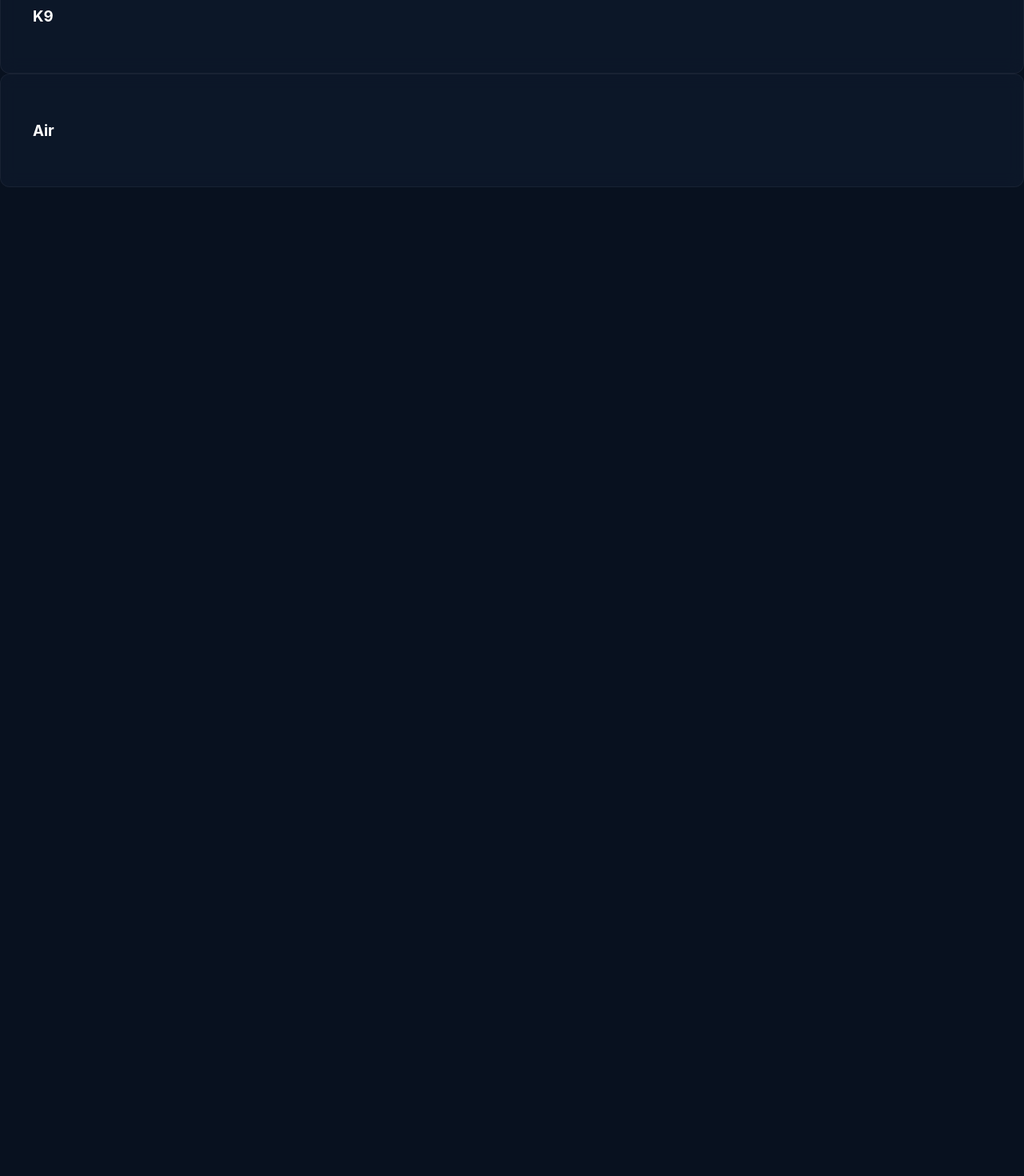
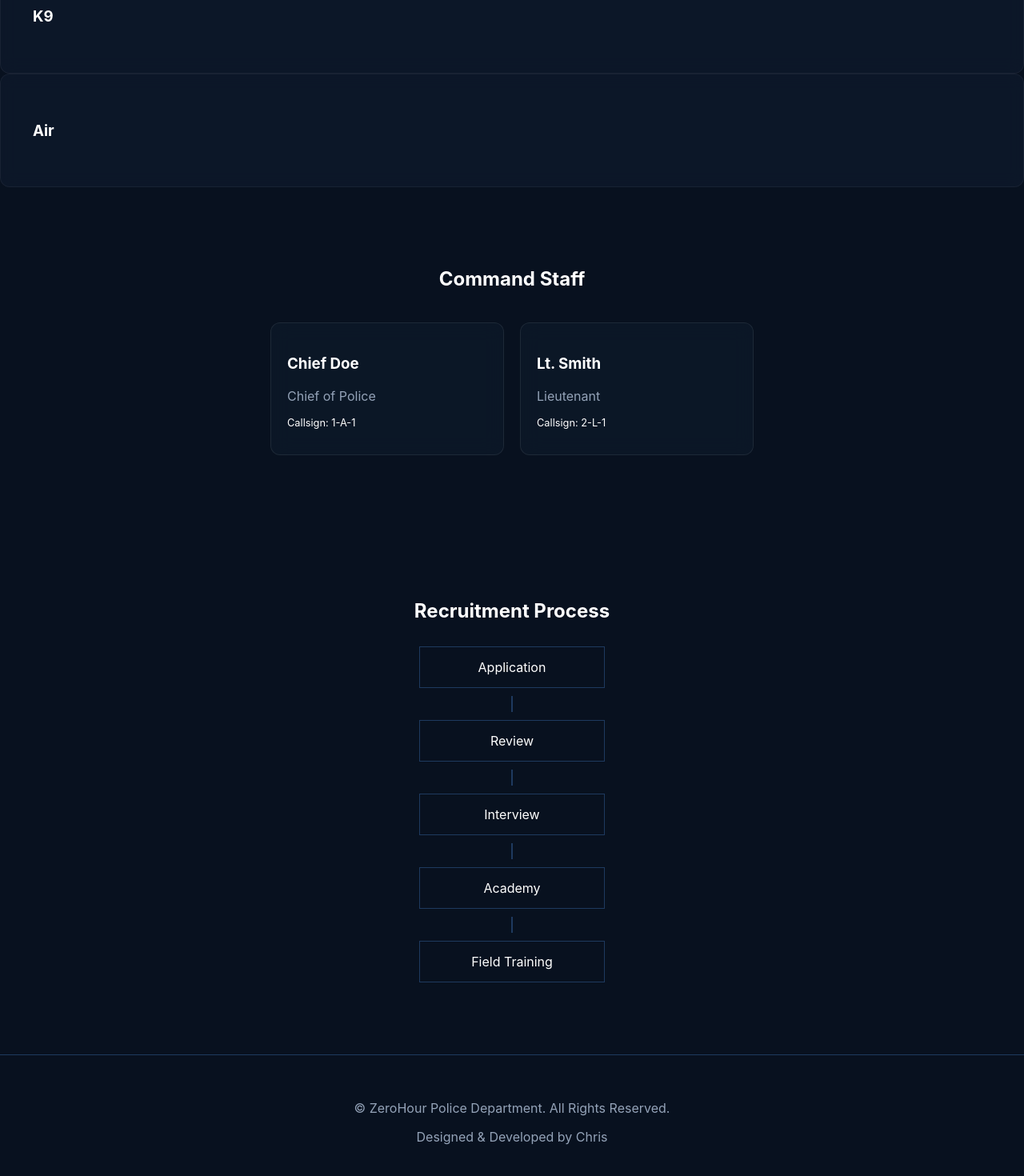
Before and after one commit to morkelchristan-cpu/zhpd-website, a Next.js app: page / in a window 1280 px wide. Shown: the part 2020-3490 px from the top of the page at 80% size. Before the commit the page ends 2254 px from the top, so only its background shows below. Built offline with nearby package versions, Linux system fonts and the light colour scheme.

Commit message:
New pages added.

```diff
--- a/app/page.tsx
+++ b/app/page.tsx
@@ -2,6 +2,9 @@ import Navbar from '@/src/components/Navbar';
 import Hero from '@/src/components/Hero';
 import Stats from '@/src/components/Stats';
 import Divisions from '@/src/components/Divisions';
+import CommandStaff from '@/src/components/CommandStaff';
+import Recruitment from '@/src/components/Recruitment';
+import Footer from '@/src/components/Footer';
 
 export default function Home() {
   return (
@@ -10,6 +13,9 @@ export default function Home() {
       <Hero />
       <Stats />
       <Divisions />
+      <CommandStaff />
+      <Recruitment />
+      <Footer />
     </main>
   );
 }
--- /dev/null
+++ b/src/components/CommandStaff.tsx
@@ -0,0 +1,21 @@
+export default function CommandStaff() {
+  const staff = [
+    { name: 'Chief Doe', rank: 'Chief of Police', callsign: '1-A-1' },
+    { name: 'Lt. Smith', rank: 'Lieutenant', callsign: '2-L-1' }
+  ];
+
+  return (
+    <section style={{ padding: '80px 20px', backgroundColor: '#08111F' }}>
+      <h2 style={{ textAlign: 'center', marginBottom: '40px' }}>Command Staff</h2>
+      <div style={{ display: 'flex', justifyContent: 'center', gap: '20px' }}>
+        {staff.map((member) => (
+          <div key={member.name} className="glass-panel" style={{ padding: '20px', width: '250px' }}>
+            <h3>{member.name}</h3>
+            <p style={{ color: '#94A3B8' }}>{member.rank}</p>
+            <p style={{ fontSize: '0.8rem' }}>Callsign: {member.callsign}</p>
+          </div>
+        ))}
+      </div>
+    </section>
+  );
+}
--- /dev/null
+++ b/src/components/Footer.tsx
@@ -0,0 +1,8 @@
+export default function Footer() {
+  return (
+    <footer style={{ padding: '40px', textAlign: 'center', borderTop: '1px solid #1E3A5F', color: '#94A3B8' }}>
+      <p>© ZeroHour Police Department. All Rights Reserved.</p>
+      <p>Designed & Developed by Chris</p>
+    </footer>
+  );
+}
--- /dev/null
+++ b/src/components/Recruitment.tsx
@@ -0,0 +1,16 @@
+export default function Recruitment() {
+  const steps = ['Application', 'Review', 'Interview', 'Academy', 'Field Training'];
+  return (
+    <section style={{ padding: '80px 20px', textAlign: 'center' }}>
+      <h2>Recruitment Process</h2>
+      <div style={{ marginTop: '30px' }}>
+        {steps.map((step, i) => (
+          <div key={step}>
+            <div style={{ padding: '15px', border: '1px solid #1E3A5F', margin: '10px auto', width: '200px' }}>{step}</div>
+            {i < steps.length - 1 && <div style={{ height: '20px', width: '2px', background: '#1E3A5F', margin: '0 auto' }} />}
+          </div>
+        ))}
+      </div>
+    </section>
+  );
+}
```
